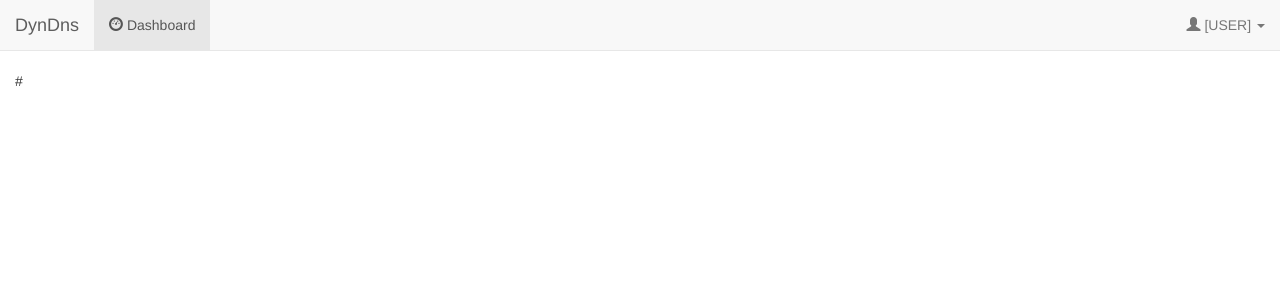
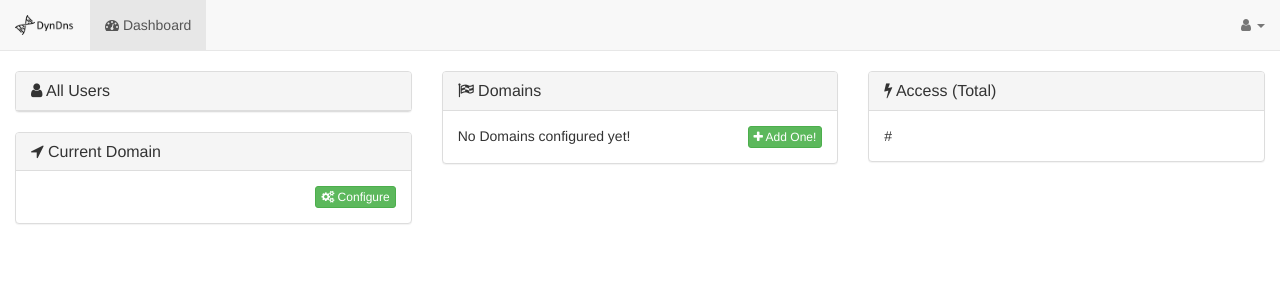
Before and after one commit to itaw/dynamic-dns, a Symfony app: template src/itaw/AppBundle/Resources/views/Page/dashboard.html.twig in a window 1280 px wide. Shown: the top 300 px of the page. Run offline with Twig, Linux system fonts and the light colour scheme; the template is opened without the code that fills it, so the values that code supplies are empty; some libraries are stand-ins or nearby versions.

Commit message:
dashboard

```diff
--- a/app/Resources/views/base.html.twig
+++ b/app/Resources/views/base.html.twig
@@ -8,6 +8,7 @@
 
     <!-- CSS -->
     <link rel="stylesheet" href="https://maxcdn.bootstrapcdn.com/bootstrap/3.3.1/css/bootstrap.min.css">
+    <link href="//maxcdn.bootstrapcdn.com/font-awesome/4.2.0/css/font-awesome.min.css" rel="stylesheet">
     {% block css %}
     {% endblock %}
 
--- a/src/itaw/AppBundle/Resources/views/Page/dashboard.html.twig
+++ b/src/itaw/AppBundle/Resources/views/Page/dashboard.html.twig
@@ -6,6 +6,82 @@
 
 {% block content %}
 
-    #
+    <div class="row">
+
+        <div class="col-lg-4">
+
+            <div class="panel panel-default">
+                <div class="panel-heading">
+                    <h3 class="panel-title"><i class="fa fa-user"></i> All Users</h3>
+                </div>
+
+                <table class="table table-striped">
+                    {% for user in users %}
+                        <tr>
+                            <td>{{ user.username }}</td>
+                            <td>{{ user.email }}</td>
+                        </tr>
+                    {% endfor %}
+                </table>
+            </div>
+
+            <div class="panel panel-default">
+                <div class="panel-heading">
+                    <h3 class="panel-title"><i class="fa fa-location-arrow"></i> Current Domain</h3>
+                </div>
+
+                <div class="panel-body">
+                    <strong>{{ app.request.host }}</strong>
+                    <a class="btn btn-xs btn-success pull-right{% if app.request.host == 'localhost' %} disabled{% endif %}"
+                       href="#"><i class="fa fa-gears"></i> Configure</a>
+                </div>
+            </div>
+
+        </div>
+
+        <div class="col-lg-4">
+
+            <div class="panel panel-default">
+                <div class="panel-heading">
+                    <h3 class="panel-title"><i class="fa fa-flag-checkered"></i> Domains</h3>
+                </div>
+
+                {% if domains|length() > 0 %}
+
+                    <table class="table table-striped">
+                        {% for domain in domains %}
+                            <tr>
+                                <td>{{ domain.name }}</td>
+                            </tr>
+                        {% endfor %}
+                    </table>
+
+                {% else %}
+
+                    <div class="panel-body">
+                        No Domains configured yet!
+                        <a class="btn btn-xs btn-success pull-right" href="#"><i class="fa fa-plus"></i> Add One!</a>
+                    </div>
+
+                {% endif %}
+            </div>
+
+        </div>
+
+        <div class="col-lg-4">
+
+            <div class="panel panel-default">
+                <div class="panel-heading">
+                    <h3 class="panel-title"><i class="fa fa-flash"></i> Access (Total)</h3>
+                </div>
+
+                <div class="panel-body">
+                    #
+                </div>
+            </div>
+
+        </div>
+
+    </div>
 
 {% endblock %}
--- a/src/itaw/AppBundle/Resources/views/layout.html.twig
+++ b/src/itaw/AppBundle/Resources/views/layout.html.twig
@@ -23,7 +23,9 @@
                     <span class="icon-bar"></span>
                     <span class="icon-bar"></span>
                 </button>
-                <a class="navbar-brand" href="#">DynDns</a>
+                <a class="navbar-brand" href="{{ path('itaw_app_homepage') }}">
+                    <img src="{{ asset('img/dna.png') }}" style="height: 20px;">
+                </a>
             </div>
 
             <!-- Collect the nav links, forms, and other content for toggling -->
@@ -31,7 +33,7 @@
                 <ul class="nav navbar-nav">
                     <li id="nl-dashboard">
                         <a href="{{ path('dashboard') }}">
-                            <span class="glyphicon glyphicon-dashboard"></span>
+                            <i class="fa fa-dashboard"></i>
                             Dashboard
                         </a>
                     </li>
@@ -40,10 +42,15 @@
                 <ul class="nav navbar-nav navbar-right">
                     <li class="dropdown">
                         <a href="#" class="dropdown-toggle" data-toggle="dropdown" role="button" aria-expanded="false">
-                            <span class="glyphicon glyphicon-user"></span> [USER] <span class="caret"></span>
+                            <i class="fa fa-user"></i> {{ app.user.username }}
+                            <span class="caret"></span>
                         </a>
                         <ul class="dropdown-menu" role="menu">
-                            <li><a href="#"><span class="glyphicon glyphicon-off"></span> Logout</a></li>
+                            <li><a href="{{ path('fos_user_security_logout') }}">
+                                    <i class="fa fa-power-off"></i>
+                                    Logout
+                                </a>
+                            </li>
                         </ul>
                     </li>
                 </ul>
```
Also changed, not shown: src/itaw/AppBundle/Controller/PageController.php (+10 -1 lines), web/img/dna.png (added).
